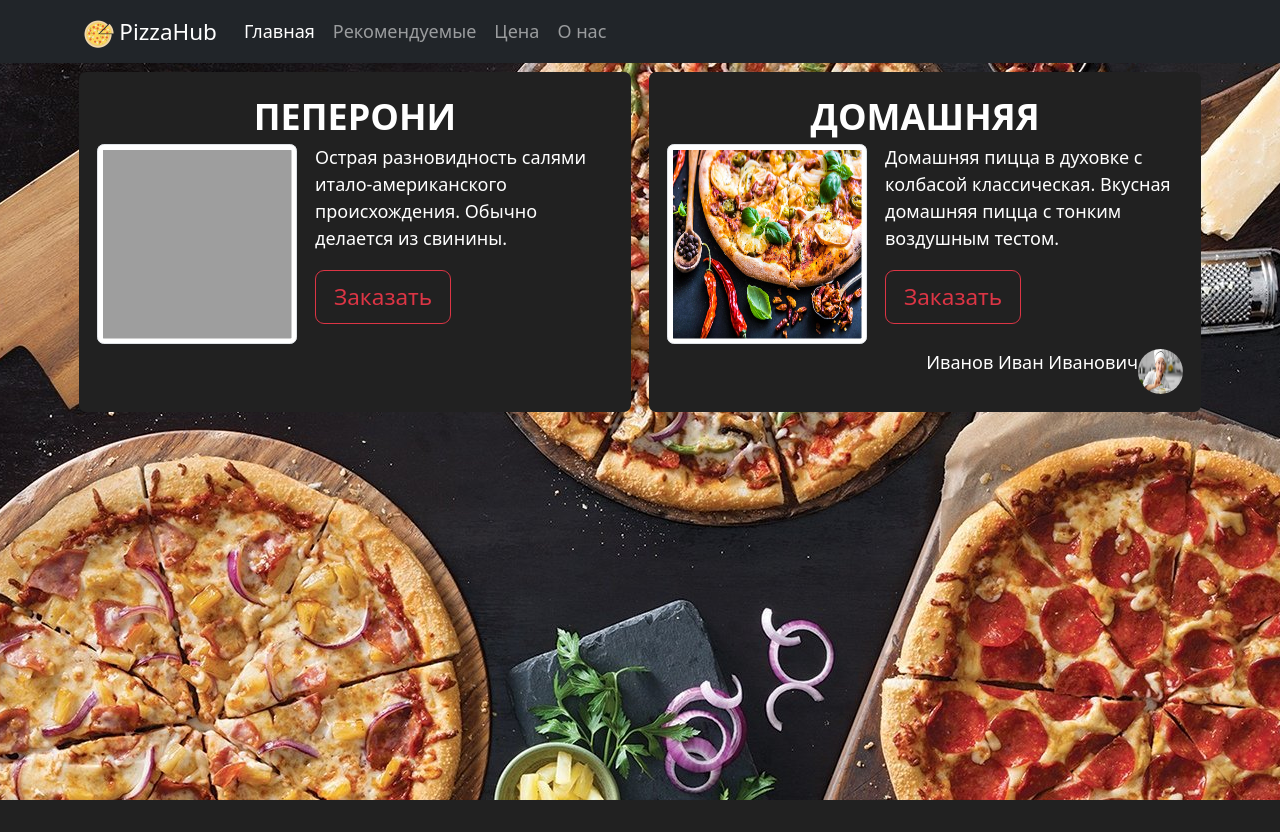
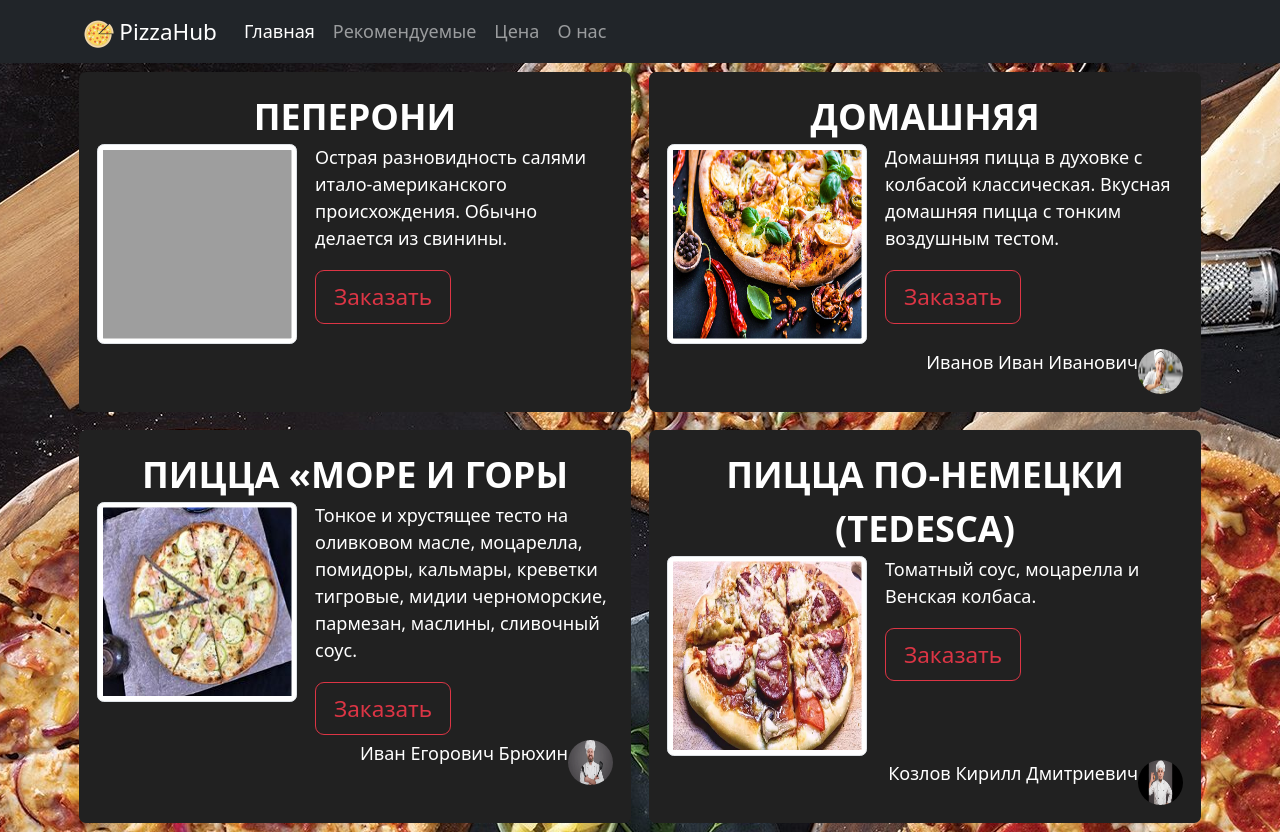
Before and after one commit to userzamt/megasupersite, a plain HTML site: page index.html in a window 1280 px wide. Before the commit the page ends 800 px from the top, so only its background shows below. Drawn offline with Linux system fonts and the light colour scheme; grey boxes are pictures that could not be loaded.

Commit message:
Forking стандартного репозитория, изменение его по заданию.

```diff
--- a/index.html
+++ b/index.html
@@ -56,11 +56,29 @@
             </div>
         </div>
         <div class="row">
-            <div class="col-md">
-                <!-- TODO 1 -->
+            <div class="col-md ss-pizza p-3 m-2 rounded">
+                <article>
+                    <header>Пицца «Море и горы</header>
+                    <img src="img/pizza33.jpeg" class="img-thumbnail rounded float-start me-3">
+                    <p>Тонкое и хрустящее тесто на оливковом масле, моцарелла, помидоры, кальмары, креветки тигровые, мидии черноморские, пармезан, маслины, сливочный соус.</p>
+                    <button type="button" class="btn btn-outline-danger btn-lg">Заказать</button>
+                    <footer style="clear: both;" class="pt-1 d-flex flex-row-reverse align-items-center">
+                        <img src="img/Egorov.jpg" alt="" srcset="">
+                        <p>Иван Егорович Брюхин</p>
+                    </footer>
+                </article>
             </div>
-            <div class="col-md">
-                <!-- TODO 2 -->
+             <div class="col-md ss-pizza p-3 m-2 rounded">
+                <article>
+                    <header>Пицца по-немецки (Tedesca)</header>
+                    <img src="img/pizza35.jpg" class="img-thumbnail rounded float-start me-3">
+                    <p>Томатный соус, моцарелла и Венская колбаса.</p>
+                    <button type="button" class="btn btn-outline-danger btn-lg">Заказать</button>
+                    <footer style="clear: both;" class="pt-1 d-flex flex-row-reverse align-items-center">
+                        <img src="img/IS23A_KozlovKirill.jpg" alt="" srcset="">
+                        <p>Козлов Кирилл Дмитриевич</p>
+                    </footer>
+                </article>
             </div>
         </div>
 
```
Also changed, not shown: img/Egorov.jpg (added), img/IS23A_KozlovKirill.jpg (added), img/pizza33.jpeg (added), img/pizza35.jpg (added).
